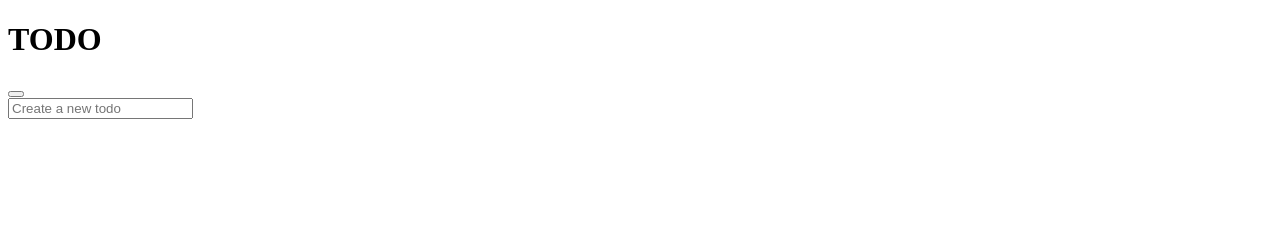
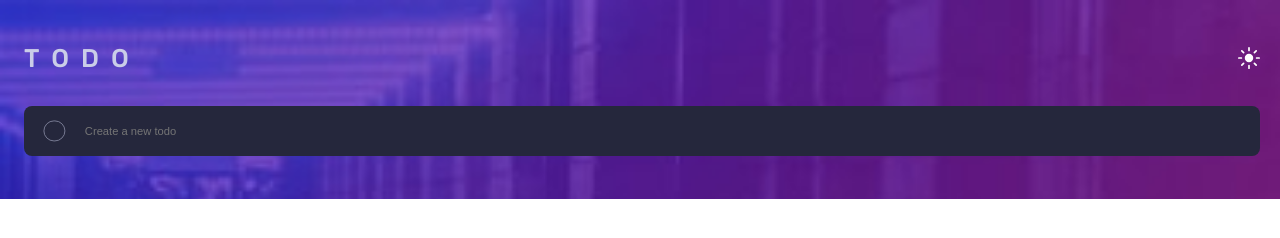
Before and after one commit to MojtabaMosavi/todo-app, a website built with Parcel: page src/index.html in a window 1280 px wide. Built offline with nearby package versions, Linux system fonts and the light colour scheme.

Commit message:
Added the markup for the circle besic the input for the todo and completed

```diff
--- a/src/index.html
+++ b/src/index.html
@@ -13,12 +13,11 @@
 </head>
 <body>
 
-  <main class="todo" aria-label="main" id="todo-bg">
+  <main class="todo dark-theme" aria-label="main" id="todo-bg">
+      <header class="todo__header">
+        <div class="todo__header-wrapper container">
 
-      <header class="todo__header">
-        <div class="todo__header-wrapper"></div>
-
-          <div class="todo__itmes-wrapper">
+            <div class="todo__items-wrapper">
               <h1 class="todo__logo">TODO</h1>
               <button class="todo__theme-switch"
                       type="button"
@@ -28,10 +27,16 @@
             </div>
 
             <form action="post" class="form todo__form">
-            <input type="text" placeholder="Create a new todo">
+              <div class="todo__input-wrapper">
+                <span class="todo__circle">
+                  <span class="todo__circle-fill"></span>
+                </span>
+                <input class="todo__input" type="text" name="todo-data" placeholder="Create a new todo">
+              </div>
             </form>
 
 
+          </div>
         </div>
       </header>
 
--- a/src/sass/abstracts/_mixins.scss
+++ b/src/sass/abstracts/_mixins.scss
@@ -1,11 +1,16 @@
 @use "variables";
 
+/*------------------------------*\
+    #mixins
+\*------------------------------*/
+
 @mixin respond-to($breakpoint) {
-  @media screen and (max-width: map.get($key:$breakpoint , $map:variables.$breakpoint)) {
+  @media screen and (min-width: map-get($map:variables.$breakpoints, $key:$breakpoint )) {
+    @content;
   }
 }
 
-@mixin flex-container($al-con: "center", $js-con: "center", $flex-d: "row") {
+@mixin flex-container($al-con: center, $js-con: space-between, $flex-d: row) {
   display: flex;
   align-items: $al-con;
   justify-content: $js-con;
--- a/src/sass/abstracts/_variables.scss
+++ b/src/sass/abstracts/_variables.scss
@@ -17,7 +17,7 @@ $fontsize-textinput: 18px;
 
 // breakpoint used in media queries
 $breakpoints: (
-  "table": 43em,
+  "tablet": 43em,
   "laptop": 62em,
   "desktop": 82em,
 );
--- a/src/sass/base/_helper.scss
+++ b/src/sass/base/_helper.scss
@@ -3,4 +3,5 @@
 \*------------------------------*/
 
 .container {
+  padding: 0 1.25rem 0 1.5rem;
 }
--- a/src/sass/base/_index.scss
+++ b/src/sass/base/_index.scss
@@ -1,2 +1,3 @@
 @forward "./reset";
 @forward "./typography";
+@forward "./helper";
--- a/src/sass/base/_typography.scss
+++ b/src/sass/base/_typography.scss
@@ -10,4 +10,5 @@ html {
 
 body {
   font-size: variables.$font-primary;
+  font-family: variables.$font-primary;
 }
--- /dev/null
+++ b/src/sass/layout/_index.scss
@@ -0,0 +1 @@
+@forward "./todo";
--- /dev/null
+++ b/src/sass/layout/_todo.scss
@@ -0,0 +1,80 @@
+@use "../abstracts" as v;
+
+/*------------------------------*\
+    #todo
+\*------------------------------*/
+
+.todo {
+  &__header {
+    width: 100%;
+    background: var(--header-bg-image) top center / cover no-repeat;
+    object-fit: cover;
+  }
+
+  &__header-wrapper {
+    padding-top: 2.6rem;
+  }
+
+  &__items-wrapper {
+    @include v.flex-container();
+    margin-bottom: 2rem;
+  }
+
+  &__logo {
+    font-size: 1.6rem;
+    letter-spacing: 0.75rem;
+    font-weight: 500;
+    color: var(--text-color);
+  }
+
+  &__theme-switch {
+    width: 1.4rem;
+    height: 2rem;
+    background: url("../assets/images/icon-sun.svg") center / contain no-repeat;
+  }
+
+  &__form {
+    display: inline-block;
+    margin-bottom: 2.45rem;
+    border-radius: 1rem;
+    border: none;
+    width: 100%;
+    border-radius: 0.5rem;
+    overflow: hidden;
+  }
+
+  &__input-wrapper {
+    display: flex;
+  }
+
+  &__circle {
+    width: 4rem;
+    background-color: var(--list-bg);
+    position: relative;
+
+    &-fill {
+      position: absolute;
+      top: 50%;
+      left: 50%;
+      transform: translate(-50%, -50%);
+      width: 1.2rem;
+      height: 1.2rem;
+      border-radius: 1rem;
+      border: 1px solid var(--text-gray);
+    }
+  }
+
+  &__input {
+    width: 100%;
+    padding: 1.2rem 0;
+    outline: none;
+    border: none;
+    background-color: var(--list-bg);
+    font-size: 0.7rem;
+    color: var(--text-color);
+  }
+}
+
+/*------------------------------*\
+    #todo__header
+\*------------------------------*/
--- a/src/sass/main.scss
+++ b/src/sass/main.scss
@@ -0,0 +1,5 @@
+@use "./abstracts";
+@use "./base";
+@use "./components";
+@use "./layout";
+@use "./themes";
--- a/src/sass/themes/_dark.scss
+++ b/src/sass/themes/_dark.scss
@@ -10,4 +10,5 @@
   --text-gray: hsl(234, 11%, 52%);
   --text-completed-primary: hsl(233, 14%, 35%);
   --text-completed-seconday: hsl(237, 14%, 26%);
+  --header-bg-image: url("../assets/images/bg-mobile-dark.jpg");
 }
--- a/src/sass/themes/_light.scss
+++ b/src/sass/themes/_light.scss
@@ -10,4 +10,5 @@
   --text-completed-primary: hsl(236, 9%, 61%);
   --text-completed-seconday: hsl(237, 14%, 26%);
   --color-text: hsl(235, 19%, 35%);
+  --header-bg-image: url("../assets/images/bg-mobile-light.jpg");
 }
```
Also changed, not shown: dist/bg-mobile-dark.d6b15da4.jpg (added), dist/bg-mobile-light.91debd6d.jpg (added), dist/icon-moon.40322708.svg (added), dist/icon-sun.57f9ab7b.svg (added), dist/index.html, src/sass/components/_index.scss (added), 4 other files. Lines whose indentation alone changed are shown as unchanged.
